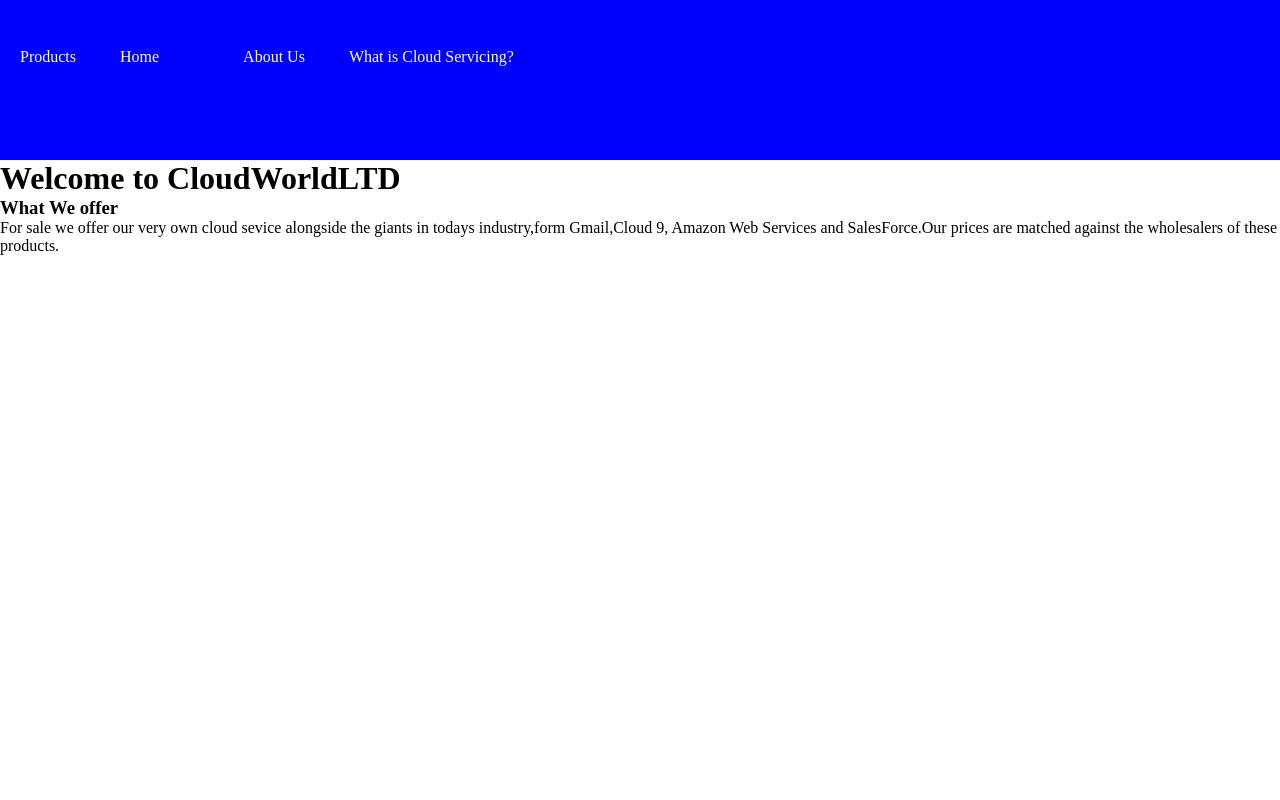
After one commit to Cianomahony9/is1113-117436194, a PHP site: page /ebusiness/CloudWorldLTD.html in a window 1280 px wide. The commit adds this page. Run offline with PHP 8.4, Linux system fonts and the light colour scheme.

Commit message:
fixes to homepage and add a cloud page cloudworld ltd

```diff
--- /dev/null
+++ b/ebusiness/CloudWorldLTD.css
@@ -0,0 +1,55 @@
+*{
+    margin:0;
+    padding:0;
+}
+
+
+body,html{
+    height:100%;
+    width:100%;
+}
+
+
+p{
+    color:black;
+    z-index:5;
+}
+
+
+ul{
+    position:absolute;
+    width:100%;
+    height:20%;
+    background:blue;
+
+}
+
+
+ul li{
+    list-style:none;
+    display:inline;
+    position: relative;
+    top:30%;
+
+}
+
+ul li a{
+    text-decoration: none;
+    color:white;
+    margin:20px;
+}
+
+
+ul li a:hover{
+    color:black;
+    background:white;
+    padding:2%;
+}
+
+
+.text{
+    text-align: left;
+position: absolute;
+top:20%;
+
+}
--- /dev/null
+++ b/ebusiness/CloudWorldLTD.html
@@ -0,0 +1,25 @@
+<!DOCTYPE html>
+<html>
+   <head>
+       <link rel="stylesheet" href="CloudWorldLTD.css" type= "text/css">
+   </head>
+    <body>
+
+        <div class="text">
+    <h1>Welcome to CloudWorldLTD</h1>
+    <h3>What We offer</h3>
+    <p3>For sale we offer our very own cloud sevice alongside the giants in todays industry,form Gmail,Cloud 9, Amazon Web Services and SalesForce.Our prices are matched against the wholesalers of these products.</p3>
+
+   </div>
+
+
+   <ul>
+	<li><a href="../ebusiness/ebus1.php">Products</a></li>
+	<li><a href="../homepage.html">Home</a></li>
+    <li><a href=""></a></li>
+	<li><a href="CloudWorldAboutUs.html">About Us</a></li>
+	<li><a href="../interests/CloudServices.html">What is Cloud Servicing?</a></li>
+ </ul>
+
+    </body>
+</html>
```
Also changed, not shown: ebusiness/CloudWorldAboutUs.html (added, +22 -0 lines), homepage.html (+5 -4 lines), interests/CloudServices.html (+23 -9 lines), interests/int_pages.css (+3 -4 lines), mystylesheet.css (+18 -6 lines).
